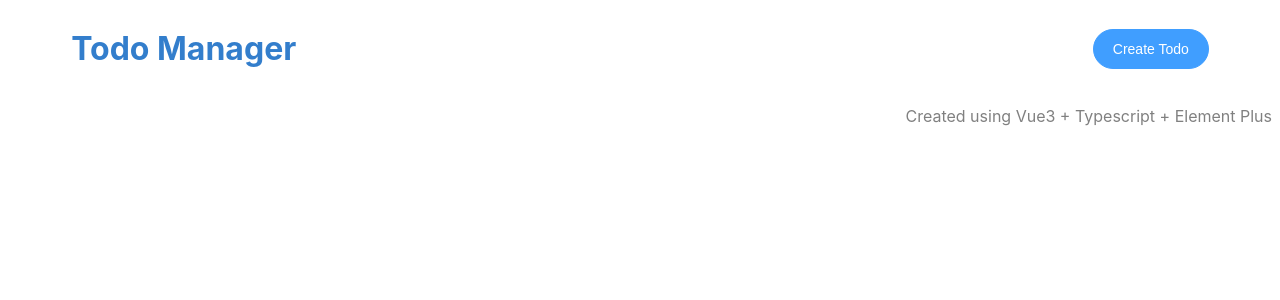
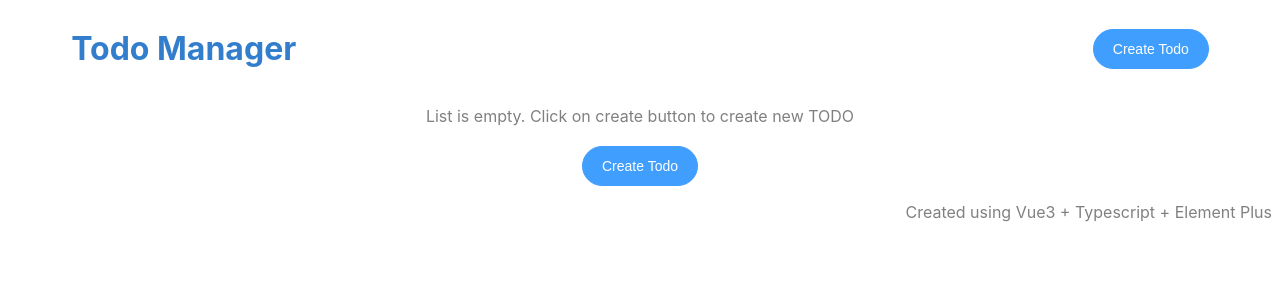
Before and after one commit to shubhambajare/todo, a Vue app: page / in a window 1280 px wide. Shown: the top 300 px of the page. Built offline with nearby package versions, Linux system fonts and the light colour scheme.

Commit message:
no data message added

```diff
--- a/src/App.vue
+++ b/src/App.vue
@@ -12,6 +12,14 @@
   <CreateTodo v-if="isCreateTodo" @add-todo="(todo) => addTodo(todo)" @close="isCreateTodo = false" />
   <ToDoCard v-for="todo in todoList" :todo="todo" @delete-todo="(todo) => deleteTodo(todo)"
     @toggle-imp="(title) => toggleImp(title)" />
+
+  <p v-if="todoList.length === 0" style="text-align: center; color: gray;">List is empty. Click on create button to
+    create new TODO
+    <br />
+    <br />
+    <el-button type="primary" size="large" round @click="isCreateTodo = true">Create Todo</el-button>
+
+  </p>
   <p style="text-align: right; color: gray">Created using Vue3 + Typescript + Element Plus</p>
 </template>
 
```
